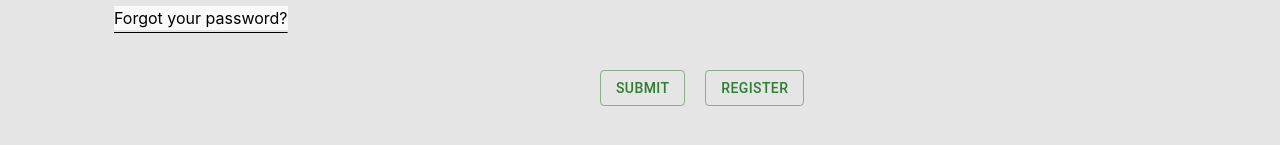
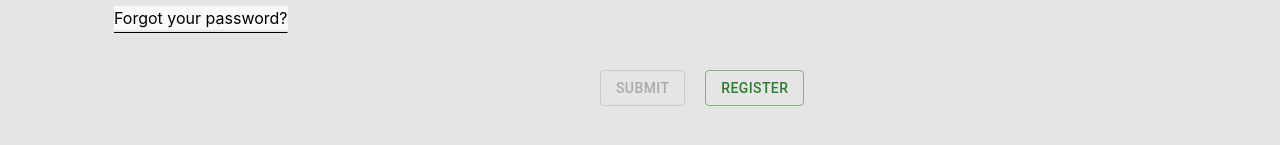
Before and after one commit to Maheedhar15/Final-Year-Project, a React (Vite) app in the folder frontend/: page /login in a window 1280 px wide. Shown: the part 439-584 px from the top of the page. Built offline with nearby package versions, Linux system fonts and the light colour scheme.

Commit message:
Added full functionality for login page with alerts

```diff
--- a/frontend/src/pages/Login.jsx
+++ b/frontend/src/pages/Login.jsx
@@ -8,6 +8,7 @@ import IconButton from '@mui/material/IconButton';
 import { FaUserCircle, FaKey } from 'react-icons/fa';
 import { useNavigate } from 'react-router-dom';
 import { useState } from 'react';
+import axios from 'axios';
 import { MdOutlineVisibility, MdOutlineVisibilityOff } from 'react-icons/md';
 const Login = () => {
   const [showPassword, setShowPassword] = React.useState(false);
@@ -16,6 +17,8 @@ const Login = () => {
     email: '',
     password: '',
   });
+
+  const AllFieldsAreFilled = UserData.email != '' && UserData.password != '';
 
   const handleDataChange = (event) => {
     const { name, value } = event.target;
@@ -35,8 +38,38 @@ const Login = () => {
     navigate('/register');
   };
 
-  const handleSubmit = () => {
-    navigate('/');
+  const handleSubmit = async () => {
+    await axios
+      .post('http://127.0.0.1:5000/login', UserData)
+      .then((res) => {
+        console.log(res.status);
+        if (res.status == 200) {
+          localStorage.setItem('access_token', res.data.access_token);
+          navigate('/');
+        } else if (String(res.status) == '400') {
+          toast.error(res.data.msg, {
+            duration: 4000,
+            position: 'top-center',
+          });
+        } else if (res.status == 402) {
+          toast.error('User already exists', {
+            duration: 4000,
+            position: 'top-center',
+          });
+        }
+        console.log(res);
+      })
+      .catch((err) => {
+        console.log(err);
+        if (err.response.status == 400) {
+          alert(err.response.data.msg);
+        } else if (err.response.status == 402) {
+          toast.error('User already exists', {
+            duration: 4000,
+            position: 'top-center',
+          });
+        }
+      });
   };
   return (
     <div className="bg-[#E5E5E5] min-w-[1920px] min-h-[100vh] m-[0] text-black">
@@ -53,6 +86,10 @@ const Login = () => {
               id="input-with-icon-adornment"
               className="max-w-[1146px]"
               placeholder="Enter your registered Email"
+              value={UserData.email}
+              onChange={(e) => handleDataChange(e)}
+              name="email"
+              required={true}
               startAdornment={
                 <InputAdornment position="start">
                   <FaUserCircle />
@@ -73,6 +110,9 @@ const Login = () => {
               id="outlined-adornment-password"
               className=""
               type={showPassword ? 'text' : 'password'}
+              onChange={(e) => handleDataChange(e)}
+              value={UserData.password}
+              required={true}
               endAdornment={
                 <InputAdornment position="end">
                   <IconButton
@@ -89,7 +129,7 @@ const Login = () => {
                   </IconButton>
                 </InputAdornment>
               }
-              label="Password"
+              name="password"
             />
           </FormControl>
         </div>
@@ -102,7 +142,12 @@ const Login = () => {
       </button>
       <div className="mt-[40px] ml-[600px]">
         <div className="flex gap-[20px]">
-          <Button variant="outlined" color="success" onClick={handleSubmit}>
+          <Button
+            variant="outlined"
+            color="success"
+            onClick={handleSubmit}
+            disabled={!AllFieldsAreFilled}
+          >
             {' '}
             Submit{' '}
           </Button>
```
Also changed, not shown: 1 other file (tests, documents, lock files or other folders).
